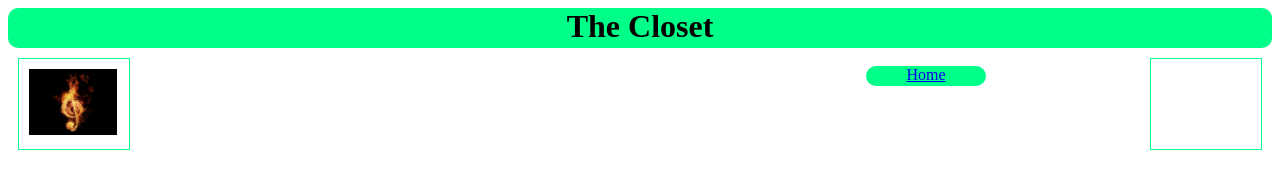
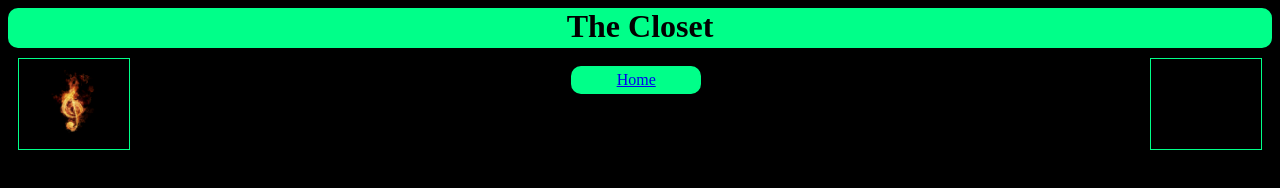
Before and after one commit to raspsam/Sam-Website, a website: page public/Page_2.html in a window 1280 px wide. Drawn offline with Linux system fonts and the light colour scheme.

Commit message:
modified the link and background color

```diff
--- a/public/Page_2.html
+++ b/public/Page_2.html
@@ -11,12 +11,24 @@
 </div>
 
 <style>
-
+body {
+    background-color: black;
+}
 .column {
     color: #00FF89;
     background-color: black;
     width:100%;
     border-radius: 10px;
+}
+#Page {
+    position: absolute;
+    padding: 5px;
+    margin-left: 44%;
+    color: #006699;
+    background-color: #00FF89;
+    width: 120px;
+    border-radius: 10px;
+    text-align: center;
 }
 
 </style>
@@ -68,12 +80,9 @@ function drop(ev) {
 
 
 <br>
-<div id="Page" style='color: #006699; background-color: #00FF89; width: 120px; height: 20px; border-radius: 10px; margin-left: 858px;' >
-    <center>
+<div id="Page">
     <a href="index.html">Home</a>
-    </center>
 </div>
-
 
 </body>
 
```
